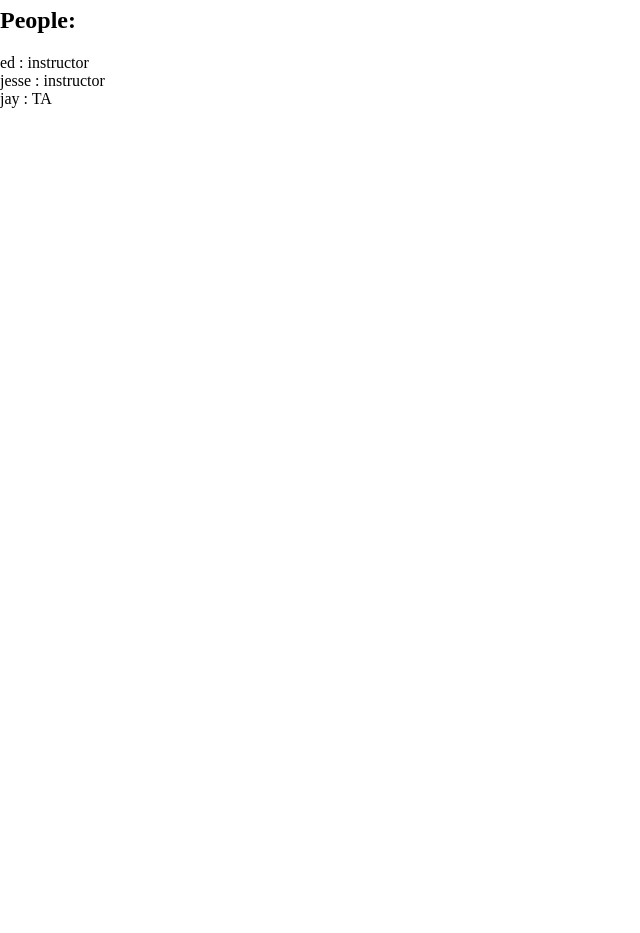
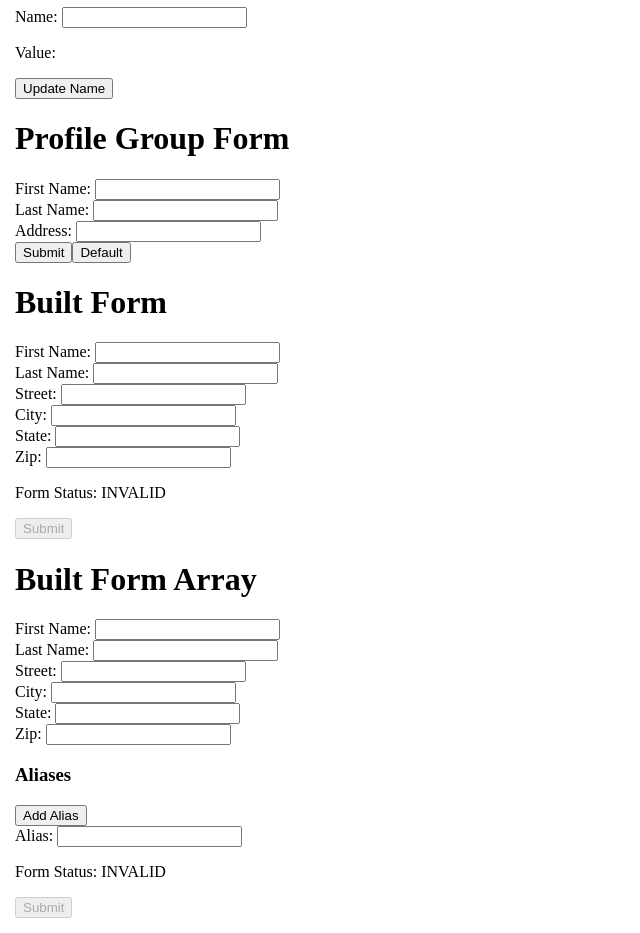
Before and after one commit to devleague/angular6-live-code, an Angular app: page /reactive in a window 1280 px wide. Before the commit this address led to /. Shown: the part 140-1073 px from the top of the page, without its empty margins (0-640 px from the left). Before the commit the page ends 800 px from the top, so only its background shows below. Built offline with nearby package versions, Linux system fonts and the light colour scheme.

Commit message:
Reactive forms and validations

```diff
--- a/src/app/app-routing.module.ts
+++ b/src/app/app-routing.module.ts
@@ -3,12 +3,14 @@ import { Routes, RouterModule } from '@angular/router';
 import { HomeComponent } from './pages/home/home.component';
 import { LoginComponent } from './pages/login/login.component';
 import { ContactComponent } from './pages/contact/contact.component';
+import { ReactiveComponent } from './pages/reactive/reactive.component';
 import { CommunicationComponent } from './pages/communication/communication.component';
 
 const routes: Routes = [
   { path: '', component: HomeComponent },
   { path: 'login', component: LoginComponent },
   { path: 'contact', component: ContactComponent },
+  { path: 'reactive', component: ReactiveComponent },
   { path: 'communication', component: CommunicationComponent },
   { path: '**', redirectTo: '', pathMatch: 'full' }
 ];
--- /dev/null
+++ b/src/app/pages/reactive/reactive.component.html
@@ -0,0 +1,166 @@
+<div class="section">
+  <h1>Single Form Control</h1>
+
+  <label>
+    Name:
+    <input type="text" [formControl]="name">
+  </label>
+
+  <p>
+    Value: {{ name.value }}
+  </p>
+
+  <p>
+    <button (click)="updateName()">Update Name</button>
+  </p>
+</div>
+
+<div class="section">
+  <h1>Profile Group Form</h1>
+
+  <form [formGroup]="profileForm" (ngSubmit)="onSubmit()">
+    <label>
+      First Name:
+      <input type="text" formControlName="firstName">
+    </label>
+
+    <br>
+
+    <label>
+      Last Name:
+      <input type="text" formControlName="lastName">
+    </label>
+
+    <br>
+
+    <label>
+      Address:
+      <input type="text" formControlName="address">
+    </label>
+
+    <br>
+
+    <button type="submit" [disabled]="!profileForm.valid">Submit</button>
+    <button type="button" (click)="defaultForm()">Default</button>
+  </form>
+</div>
+
+<div class="section">
+  <h1>Built Form</h1>
+
+  <form [formGroup]="builtForm" (ngSubmit)="onBuiltSubmit()">
+    <label>
+      First Name:
+      <input type="text" formControlName="firstName" required>
+    </label>
+
+    <br>
+
+    <label>
+      Last Name:
+      <input type="text" formControlName="lastName">
+    </label>
+
+    <br>
+
+    <div formGroupName="address">
+      <label>
+        Street:
+        <input type="text" formControlName="street">
+      </label>
+
+      <br>
+
+      <label>
+        City:
+        <input type="text" formControlName="city">
+      </label>
+
+      <br>
+
+      <label>
+        State:
+        <input type="text" formControlName="state">
+      </label>
+
+      <br>
+
+      <label>
+        Zip:
+        <input type="text" formControlName="zip">
+      </label>
+    </div>
+
+    <p>
+      Form Status: {{ builtForm.status }}
+    </p>
+
+    <button type="submit" [disabled]="!builtForm.valid">Submit</button>
+  </form>
+</div>
+
+<div class="section">
+  <h1>Built Form Array</h1>
+
+  <form [formGroup]="arrayForm" (ngSubmit)="onArraySubmit()">
+    <label>
+      First Name:
+      <input type="text" formControlName="firstName" required>
+    </label>
+
+    <br>
+
+    <label>
+      Last Name:
+      <input type="text" formControlName="lastName">
+    </label>
+
+    <br>
+
+    <div formGroupName="address">
+      <label>
+        Street:
+        <input type="text" formControlName="street">
+      </label>
+
+      <br>
+
+      <label>
+        City:
+        <input type="text" formControlName="city">
+      </label>
+
+      <br>
+
+      <label>
+        State:
+        <input type="text" formControlName="state">
+      </label>
+
+      <br>
+
+      <label>
+        Zip:
+        <input type="text" formControlName="zip">
+      </label>
+    </div>
+
+    <div formArrayName="aliases">
+      <h3>Aliases</h3> <button (click)="addAlias()">Add Alias</button>
+
+      <div *ngFor="let address of aliases.controls; let i=index">
+        <!-- The repeated alias template -->
+        <label>
+          Alias:
+          <input type="text" [formControlName]="i">
+        </label>
+      </div>
+    </div>
+
+    <p>
+      Form Status: {{ arrayForm.status }}
+    </p>
+
+    <button type="submit" [disabled]="!arrayForm.valid">Submit</button>
+  </form>
+</div>
--- /dev/null
+++ b/src/app/pages/reactive/reactive.component.scss
@@ -0,0 +1,3 @@
+.section {
+  margin: 15px;
+}
--- /dev/null
+++ b/src/app/pages/reactive/reactive.component.ts
@@ -0,0 +1,77 @@
+import { Component} from '@angular/core';
+import { FormControl, FormGroup } from '@angular/forms';
+import { FormBuilder, FormArray, Validators } from '@angular/forms';
+
+@Component({
+  templateUrl: './reactive.component.html',
+  styleUrls: ['./reactive.component.scss']
+})
+export class ReactiveComponent {
+  name = new FormControl('');
+
+  profileForm = new FormGroup({
+    firstName: new FormControl(''),
+    lastName: new FormControl(''),
+    address: new FormControl('')
+  });
+
+  builtForm = this.fb.group({
+    firstName: ['', Validators.required],
+    lastName: [''],
+    address: this.fb.group({
+      street: [''],
+      city: [''],
+      state: [''],
+      zip: ['']
+    }),
+  });
+
+  arrayForm = this.fb.group({
+    firstName: ['', Validators.required],
+    lastName: [''],
+    address: this.fb.group({
+      street: [''],
+      city: [''],
+      state: [''],
+      zip: ['']
+    }),
+    aliases: this.fb.array([
+      this.fb.control('')
+    ])
+  });
+
+  get aliases() {
+    return this.arrayForm.get('aliases') as FormArray;
+  }
+
+  constructor(private fb: FormBuilder) { }
+
+  updateName() {
+    this.name.setValue('Nancy');
+  }
+
+  onSubmit() {
+    console.log(this.profileForm.value);
+  }
+
+
+  defaultForm() {
+    this.profileForm.patchValue({
+      firstName: 'default',
+      lastName: 'value'
+    });
+  }
+
+  onBuiltSubmit() {
+    console.log(this.builtForm.value);
+  }
+
+
+  addAlias() {
+    this.aliases.push(this.fb.control(''));
+  }
+
+  onArraySubmit() {
+    console.log(this.arrayForm.value);
+  }
+}
```
Also changed, not shown: src/app/app.module.ts (+6 -2 lines).
